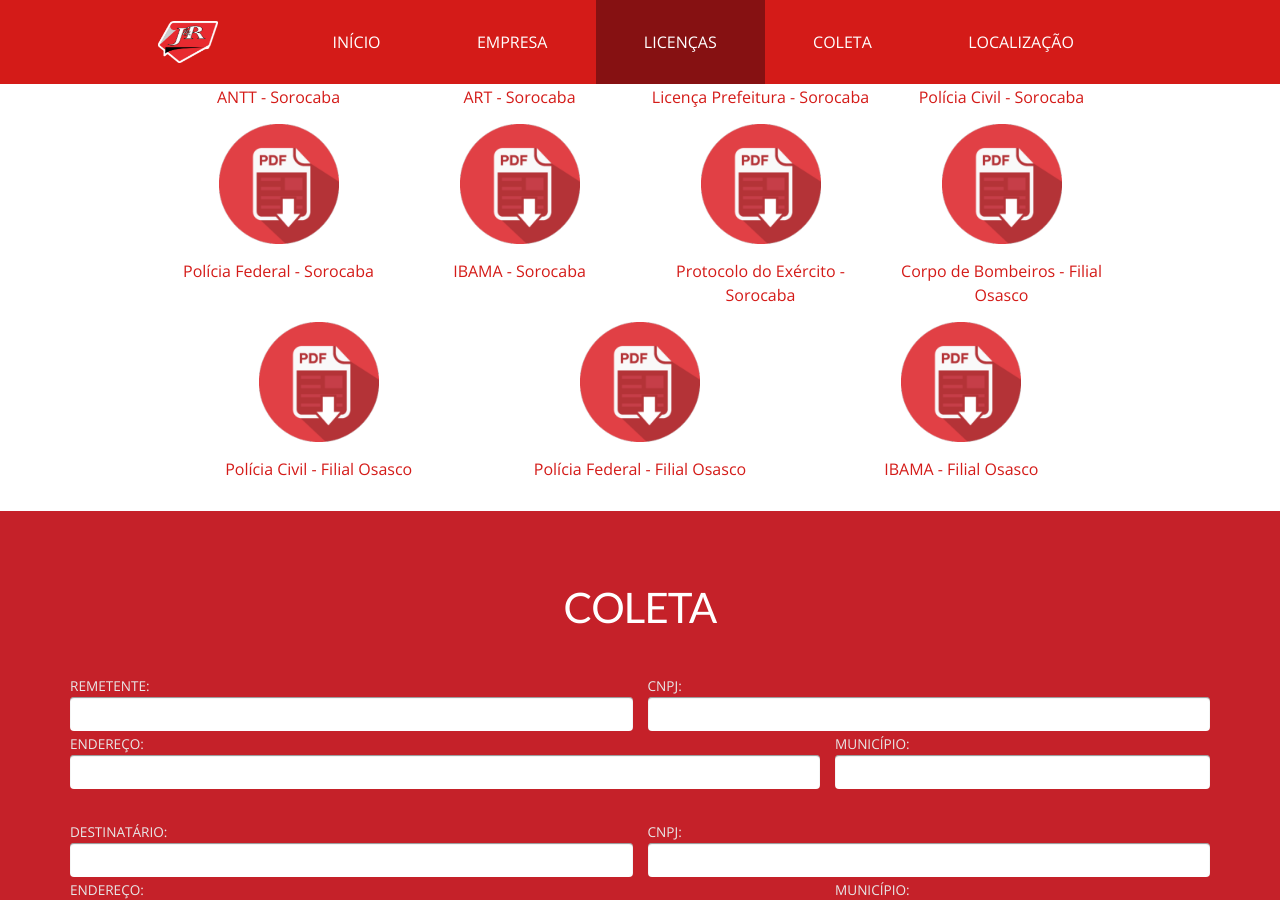
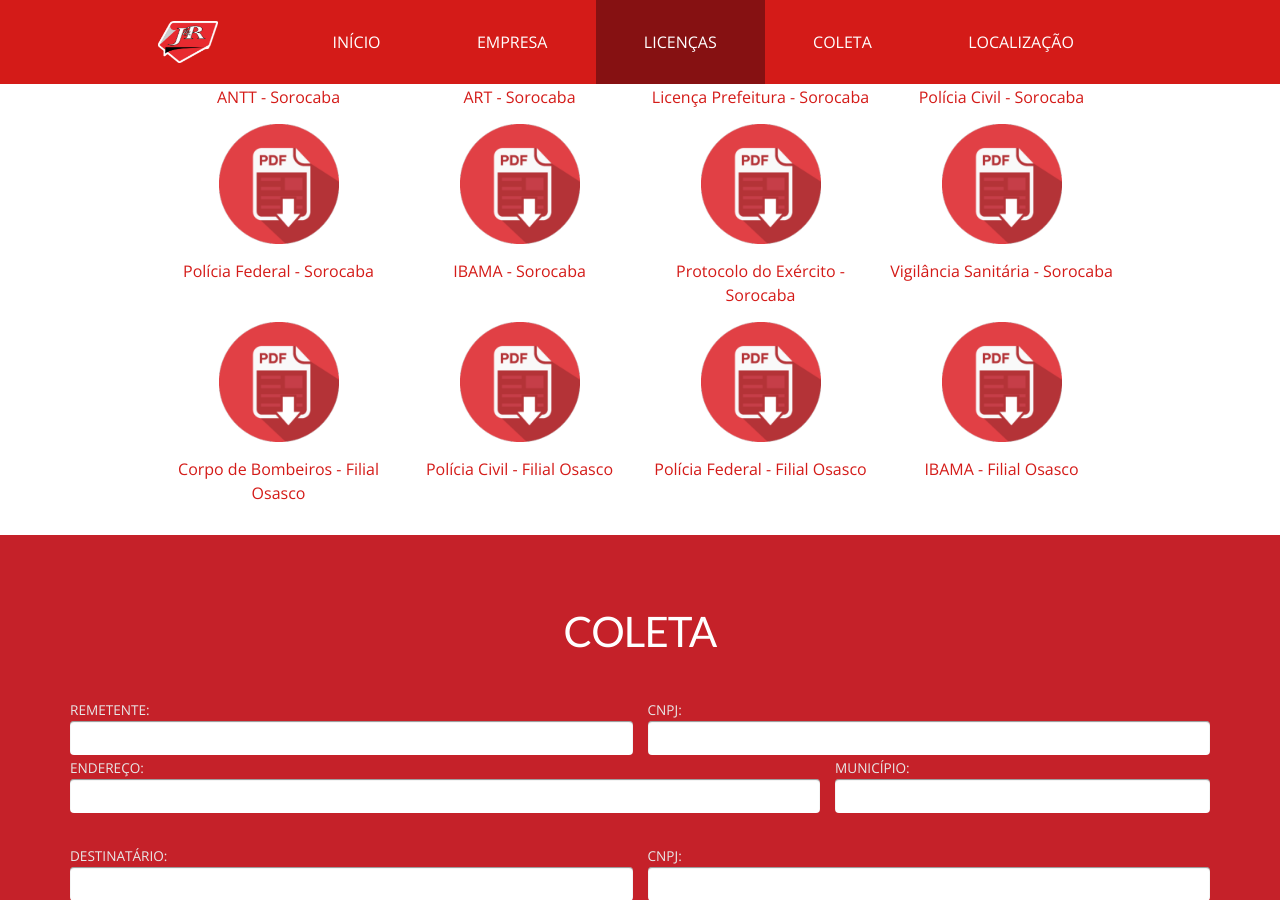
Before and after one commit to JeRTransportes/jertransportes.github.io, a Jekyll site: the page built from transportes.html, in a window 1280 px wide and 900 px high, scrolled down 2764 px. Built offline with Jekyll 4.4.1, drawn with Linux system fonts in a browser that asks for light colours; part of the change alters nothing that is shown.

Commit message:
Licenças novas

```diff
--- a/transportes.html
+++ b/transportes.html
@@ -28,22 +28,24 @@ docs:
   - title: Licença Prefeitura - Sorocaba
     file : sorocaba-Licenca-de-Funcionamento-Prefeitura.pdf
   - title: Polícia Civil - Sorocaba
-    file : sorocaba-policia-civil-2017.pdf
+    file : sorocaba-policia-civil-2018.pdf
   - title: Polícia Federal - Sorocaba
-    file : sorocaba-policia-federal-2018.jpg
+    file : sorocaba-policia-federal-2018.pdf
   - title: IBAMA - Sorocaba
-    file : sorocaba-ibama-fev-2018.pdf
+    file : sorocaba-ibama-maio-2018.pdf
   - title: Protocolo do Exército - Sorocaba
     file : sorocaba-exercito-2018.pdf
+  - title: Vigilância Sanitária - Sorocaba
+    file : sorocaba-anvisa-2019.pdf
 
   - title: Corpo de Bombeiros - Filial Osasco
     file : osasco-licenca-corpo-de-bombeiros-2021.pdf
   - title: Polícia Civil - Filial Osasco
-    file : osasco-policia-civil-2017.pdf
+    file : osasco-policia-civil-2018.pdf
   - title: Polícia Federal - Filial Osasco
     file : osasco-policia-federal-2018.pdf
   - title: IBAMA - Filial Osasco
-    file : osasco-ibama-out-2018.pdf
+    file : osasco-ibama-abril-2018.pdf
 ---
 
 <section class="page-content section-about concrete-wall" id="empresa" data-title="Empresa">
```
Also changed, not shown: docs/transportes/sorocaba-policia-federal-2018.jpg (deleted), 10 other files.
